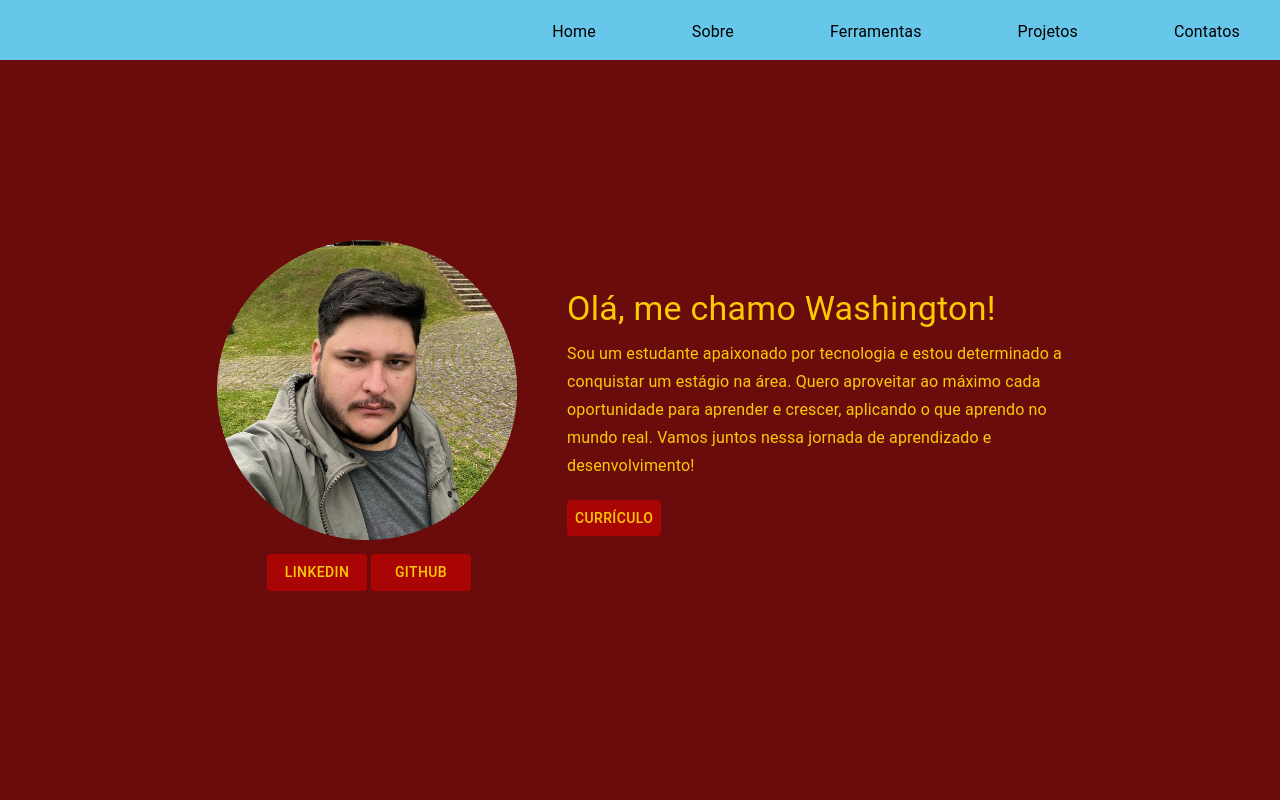
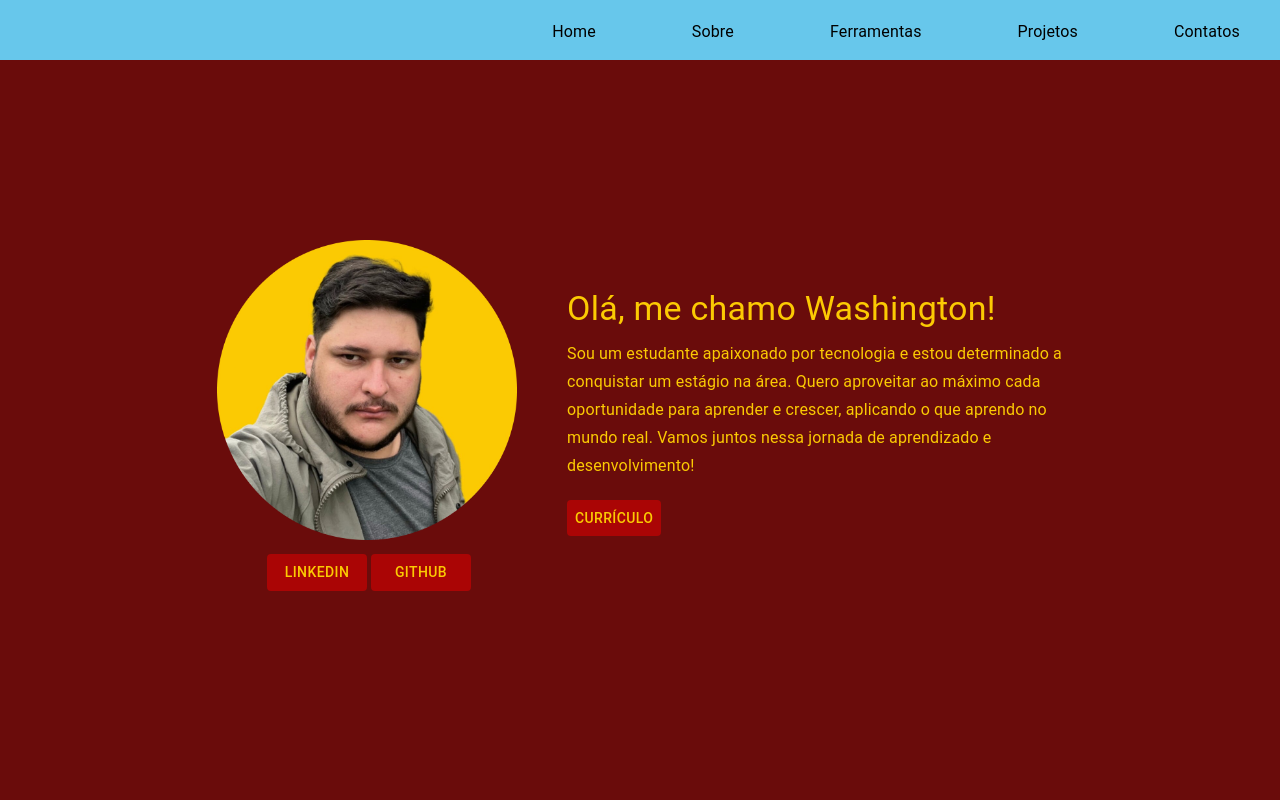
Before and after one commit to lemosdiego/portifolio2, a Next.js app: page / in a window 1280 px wide. Shown: the top 800 px of the page. Built offline with nearby package versions, Linux system fonts and the light colour scheme.

Commit message:
Atualização de foto

```diff
--- a/src/app/components/Home/Home.tsx
+++ b/src/app/components/Home/Home.tsx
@@ -4,8 +4,8 @@ import { Box, Button, Grid, Link, Typography, responsiveFontSizes } from "@mui/m
 export const Inicio = () => {
   return (
     <Grid id="home"  container width="100%" justifyContent="center" padding={12} sx={{ flexDirection: { xs: "block", md: "row" }, gap: { md: "50px" }, padding: { xs: "20px", ms: "40px" }, height: { xs: "105%",sm:"90%", md: "100%" }, paddingTop: { xs: "80px", md: "80px" },backgroundColor:"#6A0C0B"}}>
-      <Grid item sx={{ height: { xs: "250px", md: "300px" }, width: { xs: "250px", md: "300px" }, marginTop: { md: "160px" },boxShadow:"" }}>
-        <img src="/minhafoto.png" height="100%" width="100%" />
+      <Grid item sx={{ height: { xs: "250px", md: "300px" }, width: { xs: "250px", md: "300px" }, marginTop: { md: "160px" } }}>
+        <img src="/minhafoto5.png" height="100%" width="100%"/>
         <Grid sx={{paddingLeft:{xs:"25px",md:"50px"}, display:{xs:"flex",md:"flex"}, gap:{xs:"4px", md:"4px"}, paddingTop:{xs:"2px", md:"10px"}}}>
         <Link href="https://www.linkedin.com/in/washington-lemos-033177186/" target="_blank">
         <Button  sx={{width:"100px", color:"#FBCA03",background:"#AA0505"}}>Linkedin</Button >
```
Also changed, not shown: public/minhafoto4.png (added), public/minhafoto5.png (added), src/app/page.tsx (line endings or trailing spaces).
